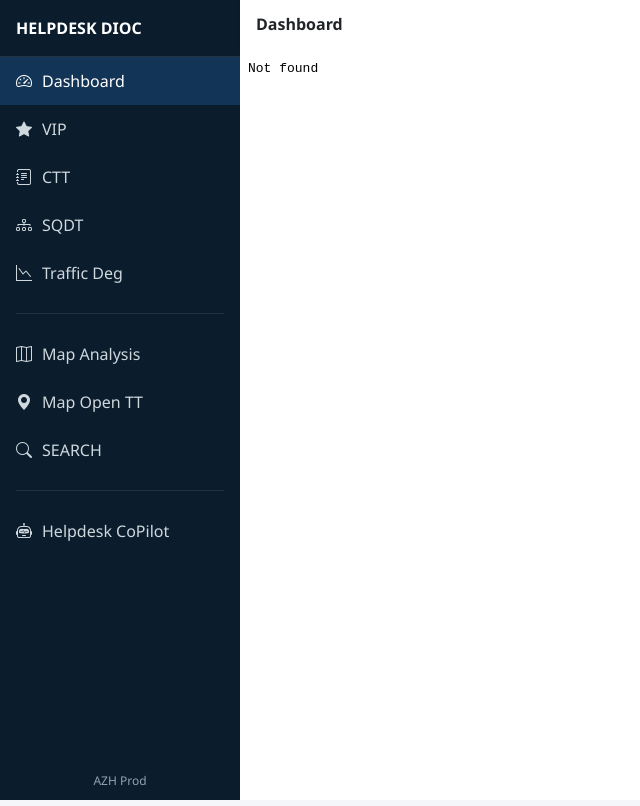
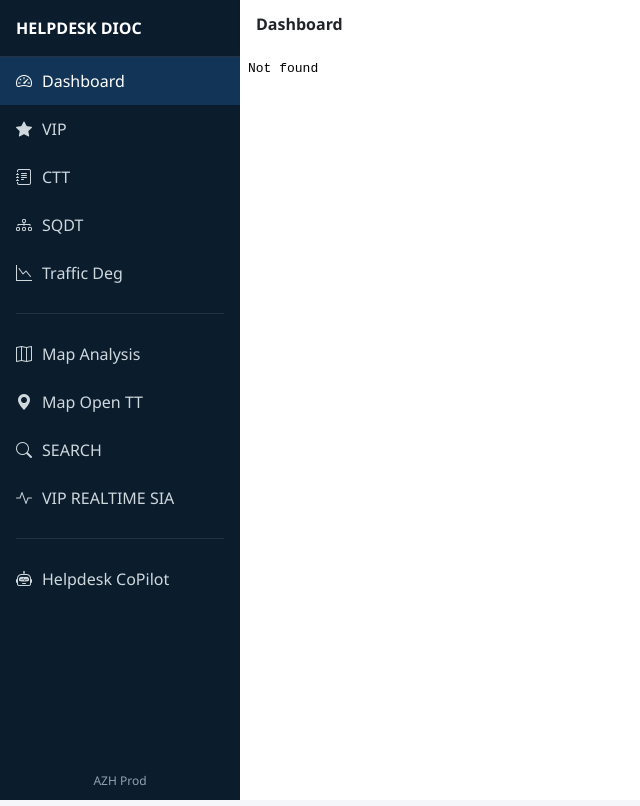
Before and after one commit to azismailworks-ah/hdfulldashboard, a plain HTML site: page index.html in a window 1280 px wide. Shown: the whole page, without its empty margins (0-640 px from the left). Drawn offline with nearby package versions, Linux system fonts and the light colour scheme.

Commit message:
Update index.html

```diff
--- a/index.html
+++ b/index.html
@@ -107,8 +107,11 @@ iframe{
     <a href="#" onclick="loadPage(this,'map open tt.html')">
       <i class="bi bi-geo-alt-fill"></i> Map Open TT
     </a>
-    	    <a href="#" onclick="loadPage(this,'global search.html')">
+    <a href="#" onclick="loadPage(this,'global search.html')">
       <i class="bi bi-search"></i> SEARCH
+    </a>
+    <a href="#" onclick="loadPage(this,'realtimealarmvip.html')">
+      <i class="bi bi-activity"></i> VIP REALTIME SIA
     </a>
 
     <hr class="text-secondary mx-3">
```
